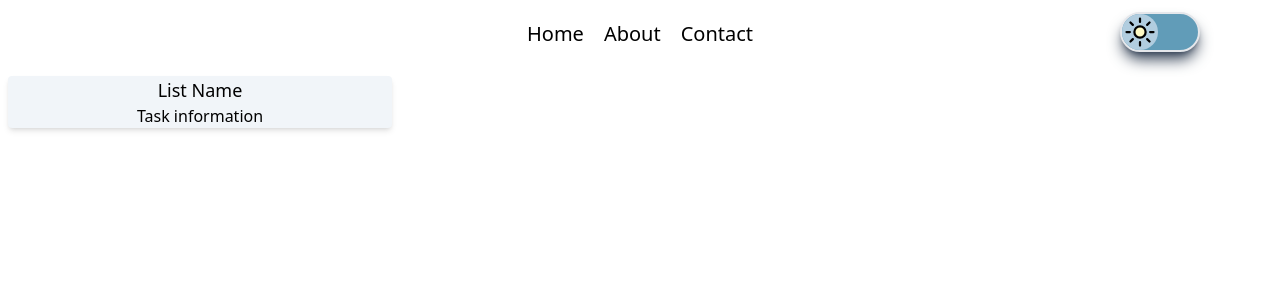
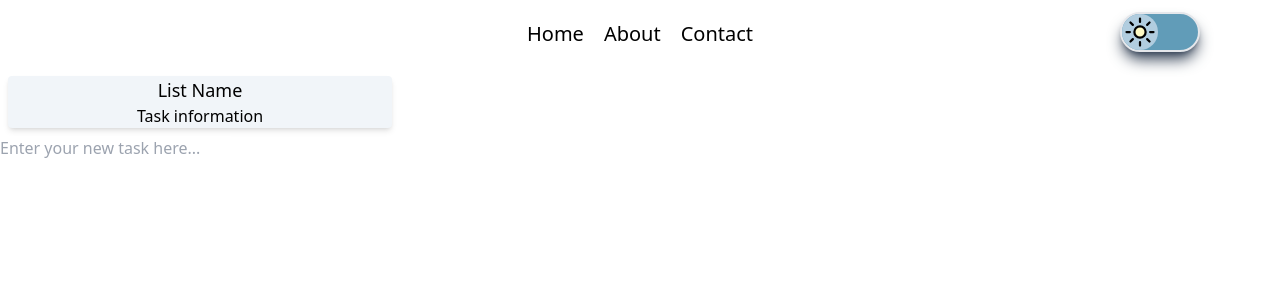
Before and after one commit to C-Ip/todo-application, a Next.js app: page / in a window 1280 px wide. Shown: the top 300 px of the page. Built offline with nearby package versions, Linux system fonts and the light colour scheme.

Commit message:
Created POST request for to do tasks without a database connection.

```diff
--- a/app/components/DarkMode.jsx
+++ b/app/components/DarkMode.jsx
@@ -12,7 +12,7 @@ function setDarkMode() {
     }
 }
 
-function DarkMode() {
+export default function DarkMode() {
     return (
         <div>
             <button className=" w-20 absolute flex top-3 right-20 shadow-lg shadow-slate-700 bg-[#619cb8] dark:bg-[#5272a3] dark:shadow-slate-500 border-2 rounded-full" onClick={setDarkMode}>
@@ -25,5 +25,3 @@ function DarkMode() {
         </div>
     )
 }
-
-export default DarkMode;
--- a/app/components/NavigationBar.jsx
+++ b/app/components/NavigationBar.jsx
@@ -1,6 +1,6 @@
 import Link from "next/link";
 
-function NavigationBar() {
+export default function NavigationBar() {
     return (
         <div>
             <nav className="bg-white text-black dark:bg-slate-600 dark:text-[#b1cddf] flex md:justify-center space-x-5 text-xl p-5">
@@ -11,5 +11,3 @@ function NavigationBar() {
         </div>
     );
 }
-
-export default NavigationBar;
--- /dev/null
+++ b/app/components/TodoItems.jsx
@@ -0,0 +1,8 @@
+export default function TodoItems() {
+    return (
+        // TO DO: Create the GET to do task functionality.
+        <section>
+
+        </section>
+    )
+}
--- a/app/page.js
+++ b/app/page.js
@@ -1,12 +1,29 @@
-
+import { redirect } from 'next/navigation';
+import { revalidatePath } from 'next/cache';
 
 export default function Home() {
+
+  async function createTask(formData) {
+    'use server'
+    // Replace this code with MongoDB code to create the new task
+    console.log(formData.get("newTask"));
+
+    // TO DO: Fix the redirect so that the home pages reloads after submitting a new to do item.
+    redirect("/");
+  }
+
   return (
     <section>
       <div className="max-w-sm m-2 bg-slate-100 rounded shadow-md text-center dark:text-[#b1cddf] dark:bg-slate-500">
         <h1 className="text-lg">List Name</h1>
         <p>Task information</p>
       </div>
+      <div>
+        <form action={createTask}>
+          <input type="text" name="newTask" placeholder="Enter your new task here..." autoComplete="off"></input>
+          <button value="Create" type="submit"></button>
+        </form>
+      </div>
     </section>
   );
 }
--- a/next.config.js
+++ b/next.config.js
@@ -1,4 +1,6 @@
 /** @type {import('next').NextConfig} */
-const nextConfig = {}
+const nextConfig = {experimental: {
+    serverActions: true,
+}}
 
 module.exports = nextConfig
```
Also changed, not shown: package.json (+5 -4 lines), 1 other file (tests, documents, lock files or other folders).
